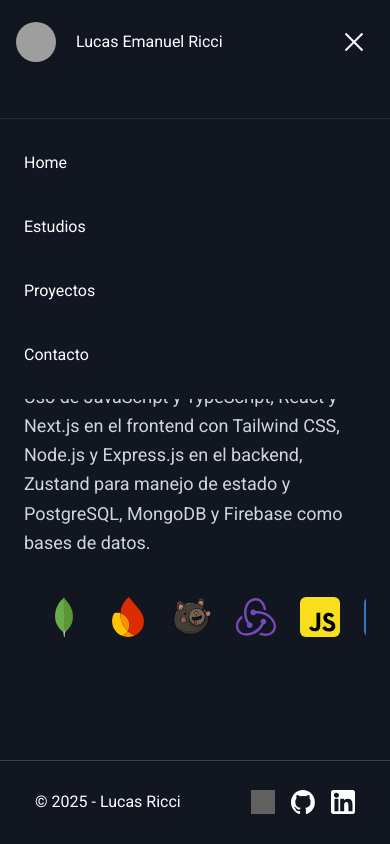
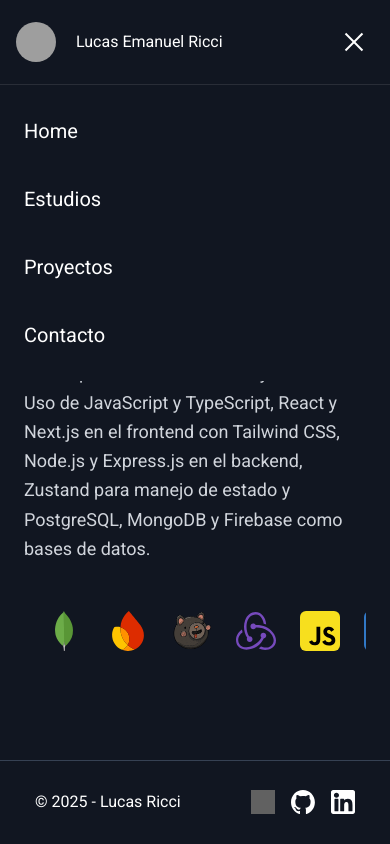
Before and after one commit to lukebro82/Portfolio, a React (Vite) app: page / in a window 390 px wide. Both pictures are taken after a click on the button 354 px from the left and 42 px from the top of the page. Built offline with nearby package versions, Linux system fonts and the light colour scheme; grey boxes are pictures that could not be loaded.

Commit message:
feat: add initial main page, responsive header, and studies page with certificate modal.

```diff
--- a/src/components/Header.tsx
+++ b/src/components/Header.tsx
@@ -78,34 +78,34 @@ export const Header = () => {
 
         {/* Menú mobile */}
         <div
-          className={`md:hidden fixed top-[14dvh] left-0 right-0 bg-background transition-all duration-300 ease-in-out z-[9999] ${
+          className={`md:hidden fixed top-[10dvh] left-0 right-0  bg-background transition-all duration-300 ease-in-out z-[9999] ${
             isMenuOpen ? "opacity-100 visible" : "opacity-0 invisible"
           }`}
         >
           <div className="flex flex-col gap-6 p-6 border-t border-white/10">
             <Link
-              className="hover:text-primary-pink transition-colors duration-200 py-2"
+              className="py-2 text-xl"
               to="/"
               onClick={() => setIsMenuOpen(false)}
             >
               Home
             </Link>
             <Link
-              className="hover:text-primary-pink transition-colors duration-200 py-2"
+              className="py-2 text-xl"
               to="/estudios"
               onClick={() => setIsMenuOpen(false)}
             >
               Estudios
             </Link>
             <Link
-              className="hover:text-primary-pink transition-colors duration-200 py-2"
+              className="py-2 text-xl"
               to="/proyectos"
               onClick={() => setIsMenuOpen(false)}
             >
               Proyectos
             </Link>
             <Link
-              className="hover:text-primary-pink transition-colors duration-200 py-2"
+              className="py-2 text-xl"
               to="/contacto"
               onClick={() => setIsMenuOpen(false)}
             >
--- a/src/pages/Estudios.tsx
+++ b/src/pages/Estudios.tsx
@@ -47,7 +47,7 @@ export const Estudios = () => {
   ];
 
   return (
-    <div className="bg-background h-[80dvh] text-white flex flex-col items-center py-4 px-6 overflow-y-auto">
+    <div className="bg-background h-[80dvh] text-white flex flex-col items-center py-8 px-6 overflow-y-auto">
       <h1 className="text-4xl md:text-5xl font-bold mb-6 uppercase tracking-widest text-white border-b-2 border-primary-pink pb-1 w-fit">
         Mis Estudios
       </h1>
--- a/src/pages/MainPage.tsx
+++ b/src/pages/MainPage.tsx
@@ -31,8 +31,8 @@ export const MainPage = () => {
 
   return (
     <div className="bg-background flex-1 text-white flex flex-col md:flex-row justify-center gap-4 md:gap-10">
-      <div className="flex flex-col gap-6 md:gap-8 p-6 md:p-20 max-w-6xl">
-        <h1 className="text-2xl md:text-2xl uppercase font-bold text-primary-pink text-left">
+      <div className="flex flex-col gap-8 md:gap-8 p-6 md:p-20 max-w-6xl">
+        <h1 className="text-3xl md:text-2xl uppercase font-bold text-primary-pink text-left">
           Hola, soy Lucas Ricci
         </h1>
         <span className="text-3xl md:text-6xl font-semibold mr-0 md:mr-6 text-left">
```
